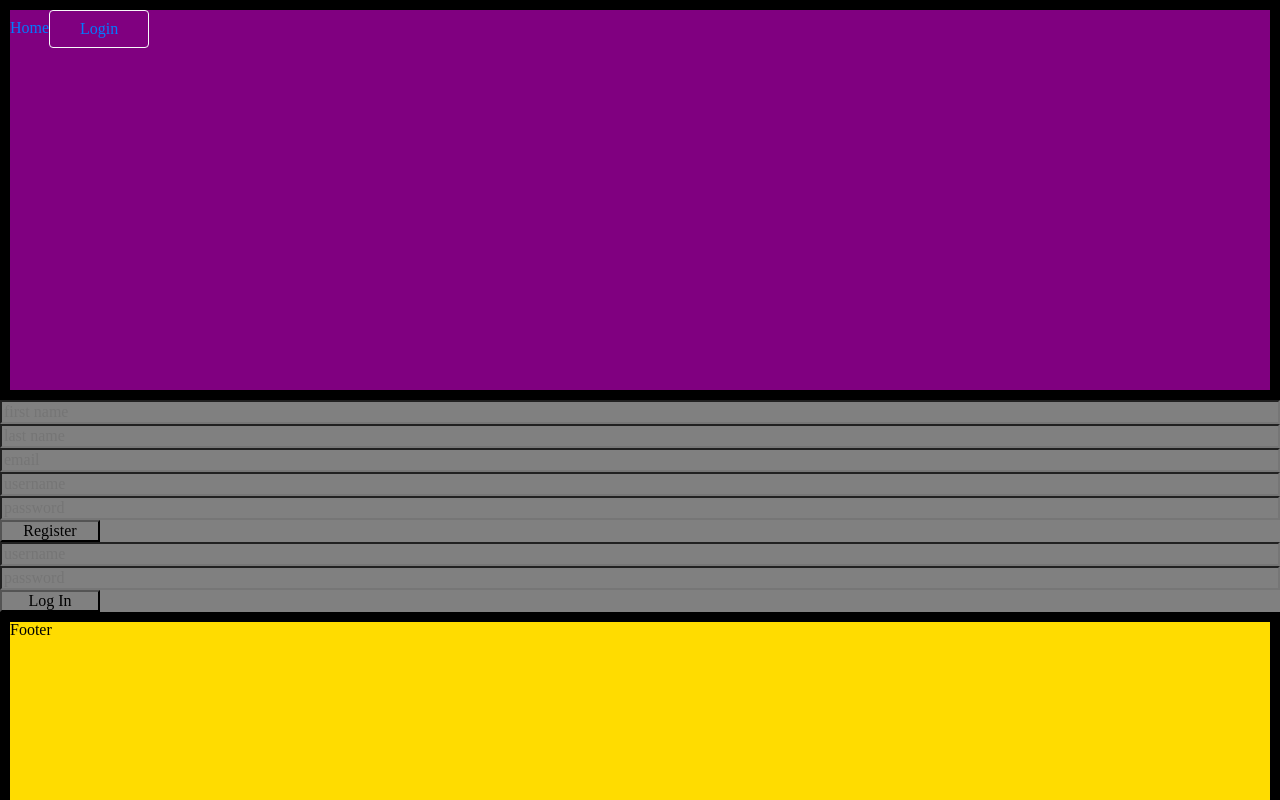
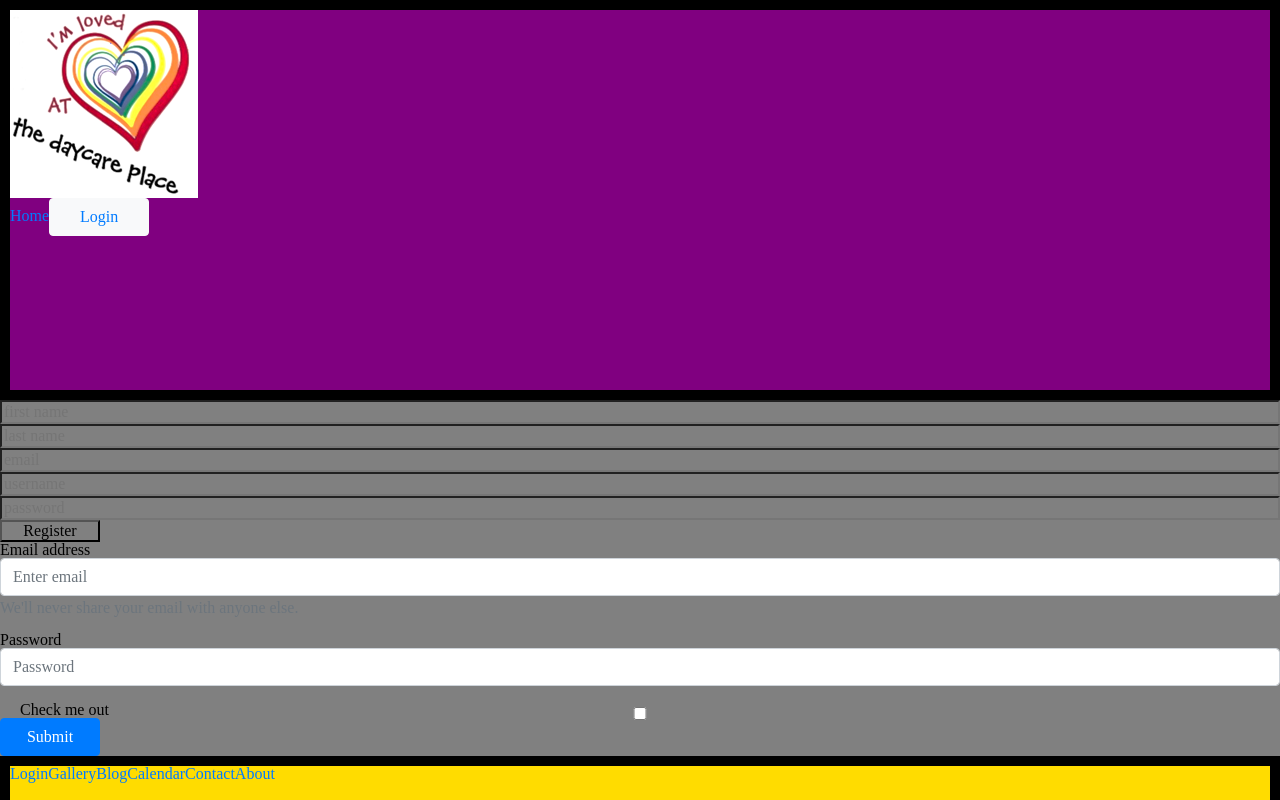
Before and after one commit to teastonsmith/daycare-place-v2.0, a React (Create React App) app: page /#/ in a window 1280 px wide. Both pictures are taken after a click on the button "Login". Shown: the top 800 px of the page. Built offline with nearby package versions, Linux system fonts and the light colour scheme; no server answers.

Commit message:
footer built

```diff
--- a/src/App.css
+++ b/src/App.css
@@ -264,6 +264,14 @@ h1 {
 button {
 	width: 100px
 }
+
+.Logo {
+	height: 188px;
+	width: 188px;
+	background-image: url('./resources/images/logo1.png');
+	background-repeat: no-repeat;
+}
+
 /* Color Scheme:
 
 RED - #FF4136
--- a/src/Components/Footer/Footer.js
+++ b/src/Components/Footer/Footer.js
@@ -1,9 +1,15 @@
-import React from 'react'
+import React from 'react';
+import { Link } from 'react-router-dom';
 
 export default function Footer() {
-  return (
-    <div className='Footer'>
-    <h1>Footer</h1>
-    </div>
-  )
+	return (
+		<div className='Footer'>
+			<Link to='/login'>Login</Link>
+      <Link to='/gallery'>Gallery</Link>
+      <Link to='/blog'>Blog</Link>
+      <Link to='/calendar'>Calendar</Link>
+      <Link to='/contact'>Contact</Link>
+      <Link to='/about'>About</Link>
+		</div>
+	);
 }
--- a/src/Components/Home/Carousel.js
+++ b/src/Components/Home/Carousel.js
@@ -3,47 +3,7 @@ import React from 'react';
 export default function Carousel() {
 	return (
 		<div className='Carousel'>
-			<div
-				id='carouselExampleIndicators'
-				class='carousel slide'
-				data-ride='carousel'>
-				<ol class='carousel-indicators'>
-					<li
-						data-target='#carouselExampleIndicators'
-						data-slide-to='0'
-						class='active'
-					/>
-					<li data-target='#carouselExampleIndicators' data-slide-to='1' />
-					<li data-target='#carouselExampleIndicators' data-slide-to='2' />
-				</ol>
-				<div class='carousel-inner'>
-					<div class='carousel-item active'>
-						<img class='d-block w-100' src='...' alt='First slide' />
-					</div>
-					<div class='carousel-item'>
-						<img class='d-block w-100' src='...' alt='Second slide' />
-					</div>
-					<div class='carousel-item'>
-						<img class='d-block w-100' src='...' alt='Third slide' />
-					</div>
-				</div>
-				<a
-					class='carousel-control-prev'
-					href='#carouselExampleIndicators'
-					role='button'
-					data-slide='prev'>
-					<span class='carousel-control-prev-icon' aria-hidden='true' />
-					<span class='sr-only'>Previous</span>
-				</a>
-				<a
-					class='carousel-control-next'
-					href='#carouselExampleIndicators'
-					role='button'
-					data-slide='next'>
-					<span class='carousel-control-next-icon' aria-hidden='true' />
-					<span class='sr-only'>Next</span>
-				</a>
-			</div>
+		<p>Carousel</p>
 		</div>
 	);
 }
--- a/src/Components/Home/Home.js
+++ b/src/Components/Home/Home.js
@@ -13,11 +13,11 @@ const Home = () => {
 			<div className='home-body'>
 				<div className='content-div'>
 					Intro
-					<Link to='/'>Home</Link>
 				</div>
-				<div className='content-div' id='gallery'>
-					<Link to='/gallery'>Gallery</Link>
-				</div>
+					<Link className='content-div' to='/gallery'>
+				{/* <div className='content-div' id='gallery'></div> */}
+
+					</Link>
 				<div className='content-div' id='blog'>
 					<Link to='/blog'>Blog</Link>
 				</div>
--- a/src/Components/Login/Login.js
+++ b/src/Components/Login/Login.js
@@ -24,6 +24,8 @@ class Login extends Component {
 	}
 }
 
+// conditionally render register / login forms
+
 function mapStateToProps(reduxState) {
 	return reduxState;
 }
--- a/src/Components/Login/LoginForm.js
+++ b/src/Components/Login/LoginForm.js
@@ -33,24 +33,40 @@ class LoginForm extends Component {
 	};
 	render() {
 		return (
-			<>
-				<p>Login</p>
-				<form onSubmit={this.handleUserLogin}>
-					<input
-						type='text'
-						name='username'
-						placeholder='username'
-						onChange={this.handleLoginInfoUpdate}
-					/>
-					<input
-						type='password'
-						name='password'
-						placeholder='password'
-						onChange={this.handleLoginInfoUpdate}
-					/>
-					<button>Log In</button>
-				</form>
-			</>
+			// <>
+			// 	<p>Login</p>
+			// 	<form onSubmit={this.handleUserLogin}>
+			// 		<input
+			// 			type='text'
+			// 			name='username'
+			// 			placeholder='username'
+			// 			onChange={this.handleLoginInfoUpdate}
+			// 		/>
+			// 		<input
+			// 			type='password'
+			// 			name='password'
+			// 			placeholder='password'
+			// 			onChange={this.handleLoginInfoUpdate}
+			// 		/>
+			// 		<button>Log In</button>
+			// 	</form>
+			// </>
+<form>
+  <div class="form-group">
+    <label for="exampleInputEmail1">Email address</label>
+    <input type="email" class="form-control" id="exampleInputEmail1" aria-describedby="emailHelp" placeholder="Enter email"/>
+    <small id="emailHelp" class="form-text text-muted">We'll never share your email with anyone else.</small>
+  </div>
+  <div class="form-group">
+    <label for="exampleInputPassword1">Password</label>
+    <input type="password" class="form-control" id="exampleInputPassword1" placeholder="Password"/>
+  </div>
+  <div class="form-check">
+    <input type="checkbox" class="form-check-input" id="exampleCheck1"/>
+    <label class="form-check-label" for="exampleCheck1">Check me out</label>
+  </div>
+  <button type="submit" class="btn btn-primary">Submit</button>
+</form>
 		);
 	}
 }
--- /dev/null
+++ b/src/Components/Navbar/Logo.js
@@ -0,0 +1,7 @@
+import React from 'react'
+
+export default function Logo() {
+  return (
+    <div className='Logo'></div>
+  )
+}
--- a/src/Components/Navbar/Navbar.js
+++ b/src/Components/Navbar/Navbar.js
@@ -3,15 +3,20 @@ import React from 'react';
 import { Link } from 'react-router-dom';
 import { connect } from 'react-redux';
 
+import Logo from './Logo';
+
 const Navbar = ({ username }) => {
 	return (
+		<div>
 			<nav className='Navbar'>
+			<Logo />
 				<Link to='/'>Home</Link>
-			<button type="button" class="btn btn-outline-light">
+				<button type='button' class='btn btn-light'>
 					<Link to='/login'>Login</Link>
 				</button>
 				<span>{username && username}</span>
 			</nav>
+		</div>
 	);
 };
 
--- a/src/Reset.css
+++ /dev/null
@@ -1,129 +0,0 @@
-/* http://meyerweb.com/eric/tools/css/reset/
-   v2.0 | 20110126
-   License: none (public domain)
-*/
-
-html,
-body,
-div,
-span,
-applet,
-object,
-iframe,
-h1,
-h2,
-h3,
-h4,
-h5,
-h6,
-p,
-blockquote,
-pre,
-a,
-abbr,
-acronym,
-address,
-big,
-cite,
-code,
-del,
-dfn,
-em,
-img,
-ins,
-kbd,
-q,
-s,
-samp,
-small,
-strike,
-strong,
-sub,
-sup,
-tt,
-var,
-b,
-u,
-i,
-center,
-dl,
-dt,
-dd,
-ol,
-ul,
-li,
-fieldset,
-form,
-label,
-legend,
-table,
-caption,
-tbody,
-tfoot,
-thead,
-tr,
-th,
-td,
-article,
-aside,
-canvas,
-details,
-embed,
-figure,
-figcaption,
-footer,
-header,
-hgroup,
-menu,
-nav,
-output,
-ruby,
-section,
-summary,
-time,
-mark,
-audio,
-video {
-	margin: 0;
-	padding: 0;
-	border: 0;
-	font-size: 100%;
-	font: inherit;
-	vertical-align: baseline;
-}
-/* HTML5 display-role reset for older browsers */
-article,
-aside,
-details,
-figcaption,
-figure,
-footer,
-header,
-hgroup,
-menu,
-nav,
-section {
-	display: block;
-}
-body {
-	line-height: 1;
-}
-ol,
-ul {
-	list-style: none;
-}
-blockquote,
-q {
-	quotes: none;
-}
-blockquote:before,
-blockquote:after,
-q:before,
-q:after {
-	content: '';
-	content: none;
-}
-table {
-	border-collapse: collapse;
-	border-spacing: 0;
-}
```
Also changed, not shown: src/Components/Login/RegisterForm.js (+28 -0 lines). Lines whose indentation alone changed are shown as unchanged.
